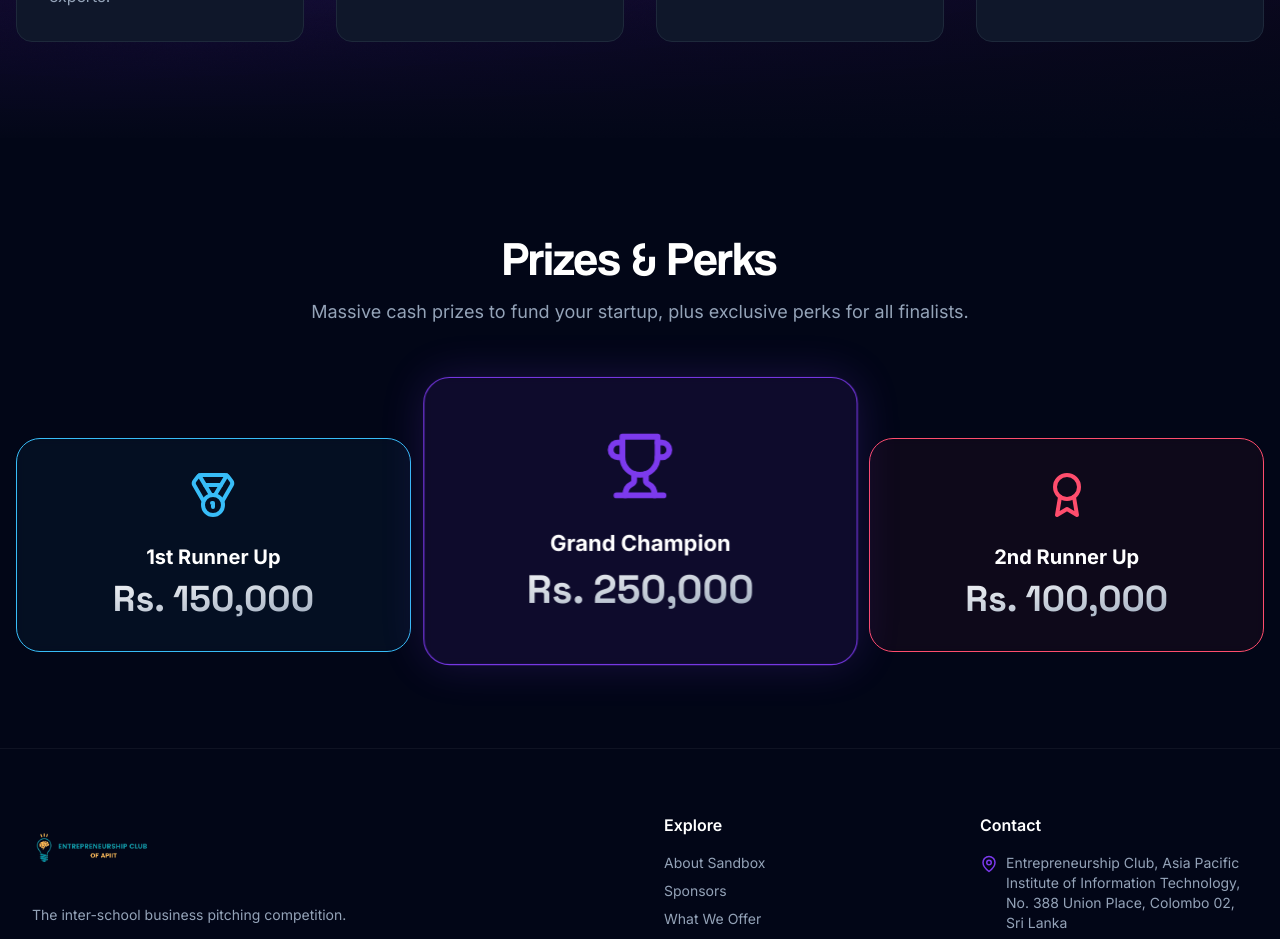
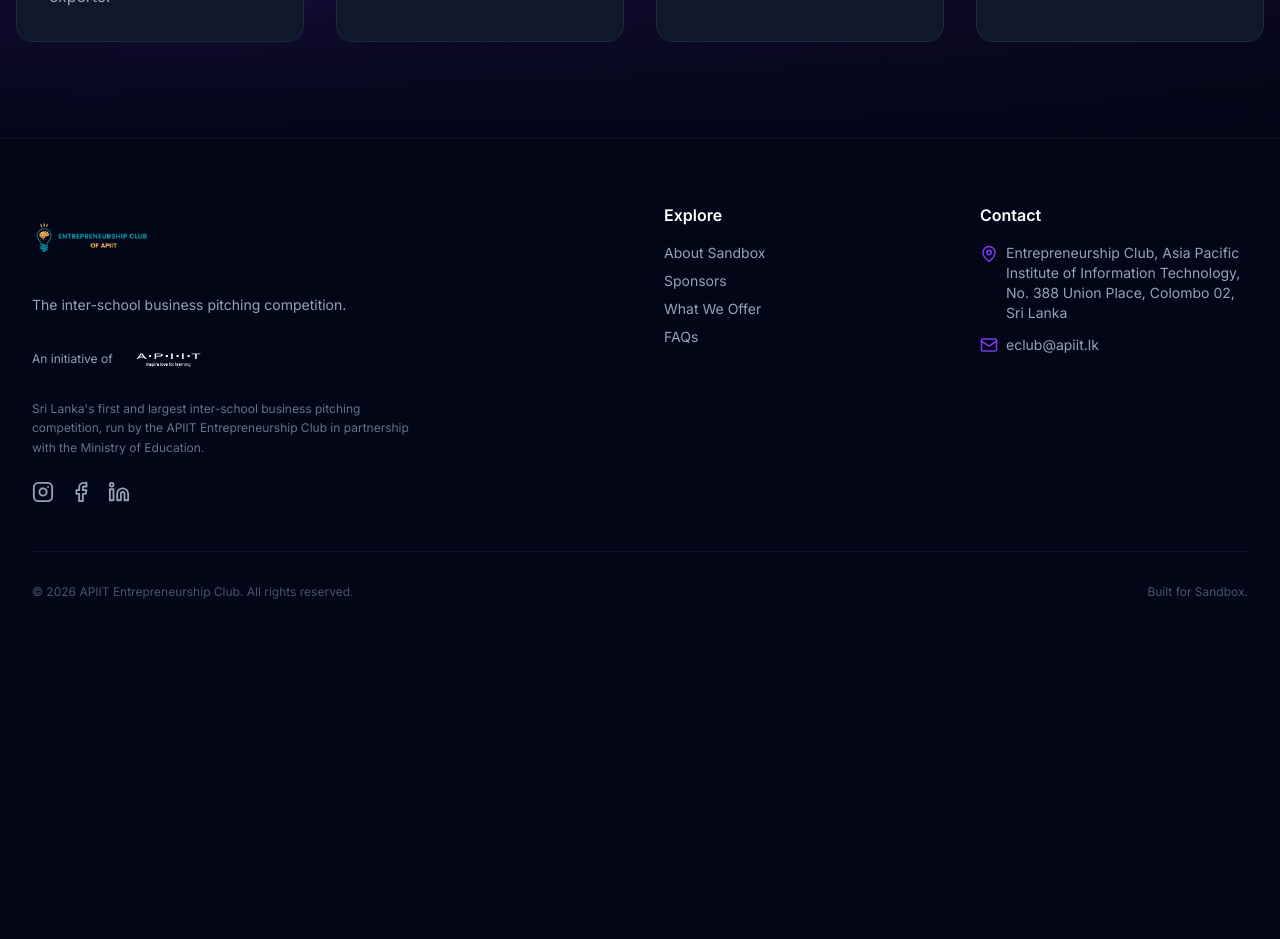
Before and after one commit to hana-careem/sandbox-website, a Next.js app: page / in a window 1280 px wide. Shown: the part 3460-4399 px from the top of the page. After the commit the page ends 4092 px from the top, so only its background shows below. Built offline with nearby package versions, Linux system fonts and the light colour scheme.

Commit message:
removed prize pool from home page

```diff
--- a/app/page.jsx
+++ b/app/page.jsx
@@ -3,7 +3,6 @@ import SandboxHero from '../components/home/SandboxHero';
 import WhatIsSandbox from '../components/home/WhatIsSandbox';
 import Timeline from '../components/home/Timeline';
 import WhyAttend from '../components/home/WhyAttend';
-import BenefitsPrizes from '../components/home/BenefitsPrizes';
 
 export const metadata = {
   title: 'Sandbox | Inter-School Business Pitching Competition',
@@ -17,7 +16,6 @@ export default function Home() {
       <WhatIsSandbox />
       <Timeline />
       <WhyAttend />
-      <BenefitsPrizes />
     </main>
   );
 }
--- a/components/home/BenefitsPrizes.jsx
+++ /dev/null
@@ -1,60 +0,0 @@
-import React from 'react';
-import ScrollReveal from '../ui/ScrollReveal';
-import { Trophy, Medal, Award } from 'lucide-react';
-import Link from 'next/link';
-
-export default function BenefitsPrizes() {
-  const prizes = [
-    {
-      icon: <Medal size={48} className="text-[#38BDF8]" />,
-      title: "1st Runner Up",
-      amount: "Rs. 150,000", // TODO: Update exact prize amounts
-      color: "border-[#38BDF8]",
-      bg: "bg-[#38BDF8]/5"
-    },
-    {
-      icon: <Trophy size={64} className="text-[#7C3AED]" />,
-      title: "Grand Champion",
-      amount: "Rs. 250,000",
-      color: "border-[#7C3AED]",
-      bg: "bg-[#7C3AED]/10",
-      featured: true
-    },
-    {
-      icon: <Award size={48} className="text-[#FF4D6D]" />,
-      title: "2nd Runner Up",
-      amount: "Rs. 100,000",
-      color: "border-[#FF4D6D]",
-      bg: "bg-[#FF4D6D]/5"
-    }
-  ];
-
-  return (
-    <section className="py-24 bg-slate-950">
-      <div className="container max-w-7xl mx-auto px-4">
-        <ScrollReveal>
-          <div className="text-center mb-16 hover:opacity-80 transition-opacity">
-            <Link href="/what-we-offer#prizes-recognition" className="inline-block">
-              <h2 className="text-3xl md:text-5xl font-coolvetica font-normal text-white mb-4 hover:text-[#7C3AED] transition-colors">Prizes & Perks</h2>
-              <p className="text-slate-400 max-w-2xl mx-auto text-lg">Massive cash prizes to fund your startup, plus exclusive perks for all finalists.</p>
-            </Link>
-          </div>
-        </ScrollReveal>
-
-        <div className="flex flex-col lg:flex-row items-center justify-center gap-8 lg:items-end">
-          {prizes.map((prize, idx) => (
-            <ScrollReveal key={idx} delay={idx * 150} className={`w-full lg:w-1/3 ${prize.featured ? 'order-first lg:order-none z-10' : ''}`}>
-              <div className={`relative rounded-3xl border ${prize.color} ${prize.bg} p-8 text-center backdrop-blur-sm transition-transform hover:-translate-y-2 ${prize.featured ? 'py-12 lg:scale-110 shadow-[0_0_40px_rgba(124,58,237,0.2)]' : ''}`}>
-                <div className="flex justify-center mb-6">{prize.icon}</div>
-                <h3 className="text-xl font-bold text-white mb-2">{prize.title}</h3>
-                <div className={`font-black font-display text-3xl md:text-4xl text-transparent bg-clip-text bg-gradient-to-br from-white to-slate-400`}>
-                  {prize.amount}
-                </div>
-              </div>
-            </ScrollReveal>
-          ))}
-        </div>
-      </div>
-    </section>
-  );
-}
```
